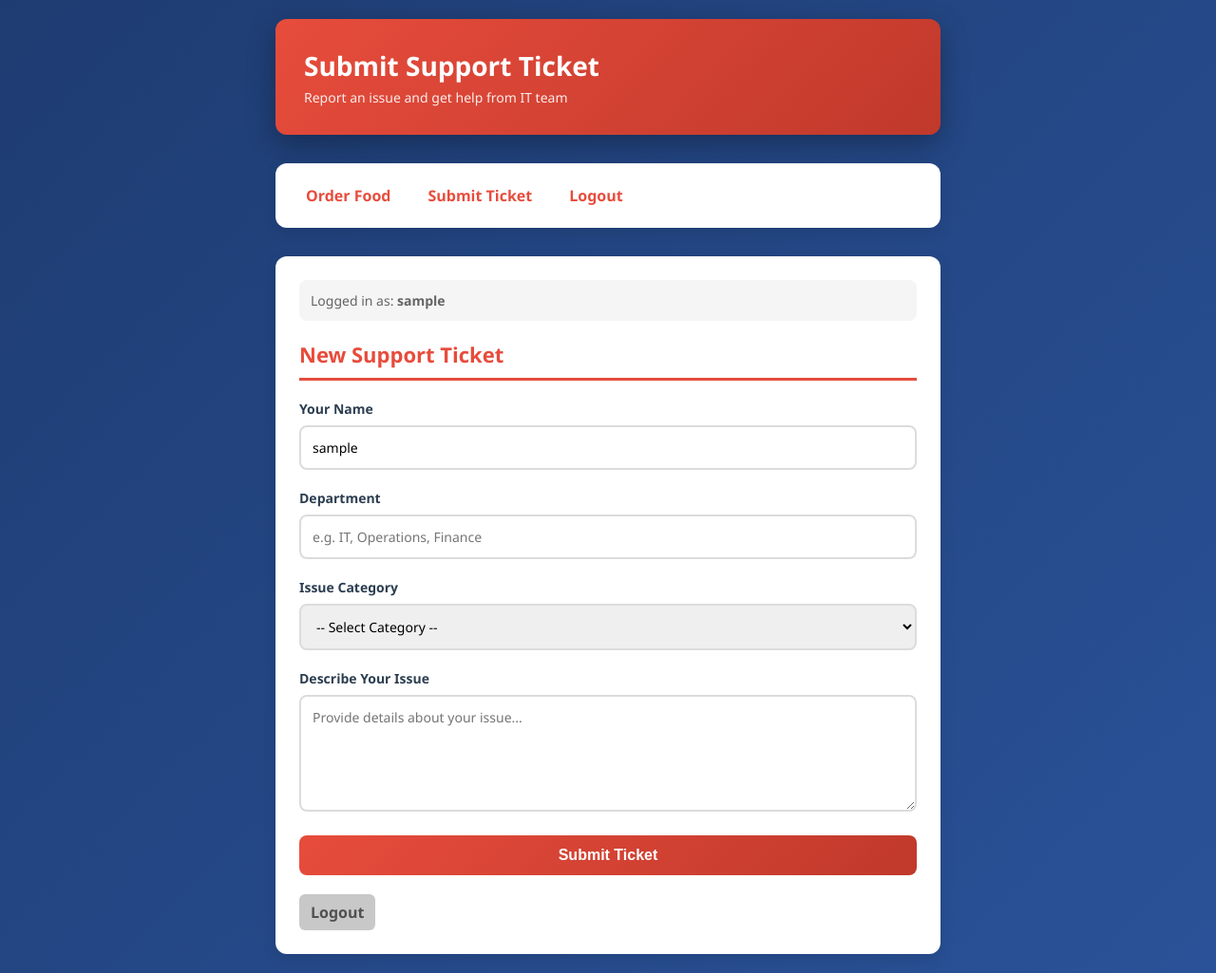
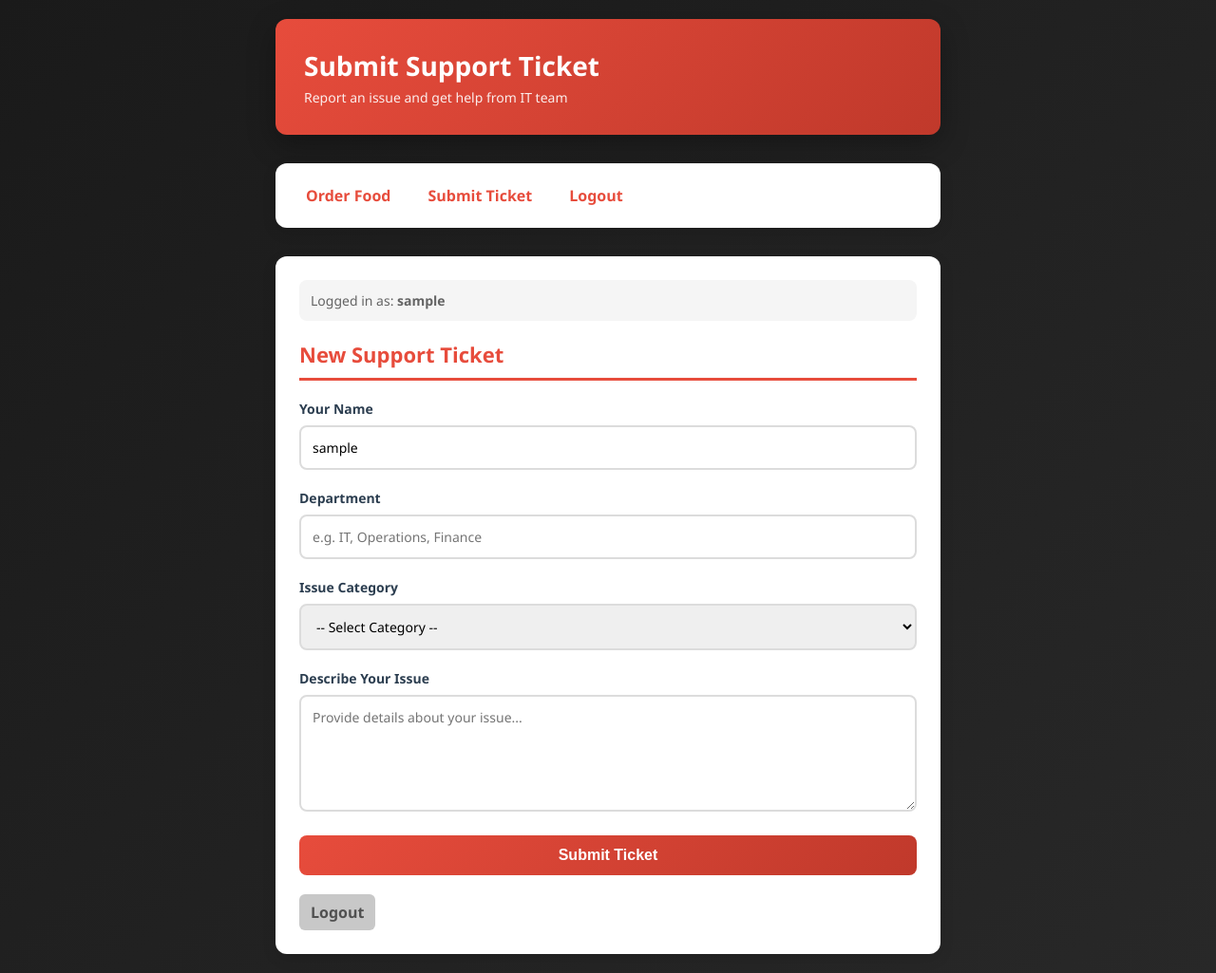
Before and after one commit to sovereignsunlessofdeath-cmyk/datacenter_project, a Flask app: page /submit_support_ticket in a window 1280 px wide. Shown: the whole page at 95% size. Run offline with Flask 3, Linux system fonts and the light colour scheme; the visitor is signed in with stand-in values (Sample User, id 1).

Commit message:
Update all HTML files background color to dark grey

```diff
--- a/templates/submit_ticket.html
+++ b/templates/submit_ticket.html
@@ -7,7 +7,7 @@
         * { margin: 0; padding: 0; box-sizing: border-box; }
         body {
             font-family: Segoe UI, Tahoma, Geneva, Verdana, sans-serif;
-            background: linear-gradient(135deg, rgb(30, 60, 114) 0%, rgb(42, 82, 152) 100%);
+            background: linear-gradient(135deg, rgb(26, 26, 26) 0%, rgb(40, 40, 40) 100%);
             min-height: 100vh;
             padding: 20px;
         }
```
